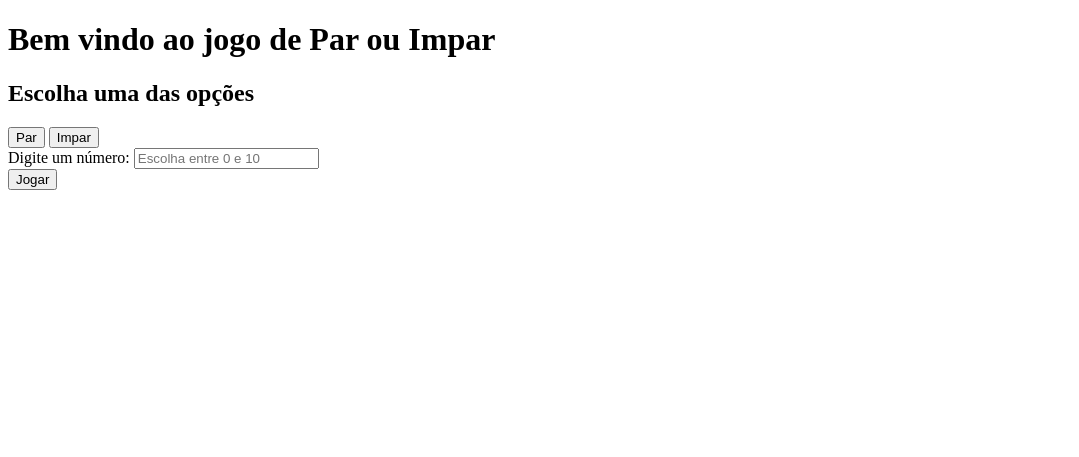
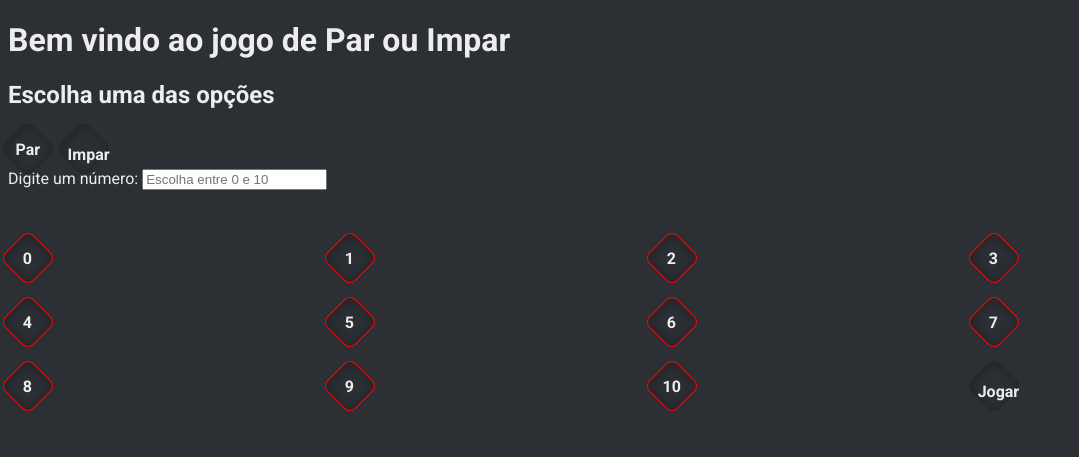
Before and after one commit to vieira-a/par-ou-impar, a plain HTML site: page index.html in a window 1280 px wide. Shown: the whole page, without its empty margins (0-1079 px from the left). Drawn offline with Linux system fonts and the light colour scheme.

Commit message:
Iniciando CSS da página

```diff
--- /dev/null
+++ b/assets/css/style.css
@@ -0,0 +1,68 @@
+* {
+    --bg-main: #2c2f34;
+    --shadow-1: #26292d;
+    --shadow-2: #222428;
+    --shadow-3: #2c2e32;
+    --white: #ededed;
+    --green: #24d0e0;
+}
+
+
+html {
+    font-family: 'Roboto', sans-serif;
+    background-color: var(--bg-main);
+    color: var(--white);
+}
+
+button {
+    cursor: pointer;
+    border: none;
+    background-color: inherit;
+    font: inherit;
+    color: inherit;
+
+}
+
+main button {
+    width: 2.5rem;
+    height: 2.5rem;
+    background-color: var(--bg-main);
+    border-radius: .5rem;
+    box-shadow: inset 1px 0px 10px 2px var(--shadow-2);
+    transform: rotate(45deg);
+}
+
+main button:hover {
+    box-shadow: 0px 0px 10px 5px var(--shadow-2);
+}
+
+main .numbers {
+    display: grid;
+    grid-template-columns: 1fr 1fr 1fr 1fr;
+    gap: 1.5rem;
+    padding-block: 3rem;
+}
+
+main .numbers .number {
+    border: 1px solid red;
+}
+
+main .choose .container {
+    display: flex;
+    gap: 1rem;
+}
+
+button span {
+    font-weight: bold;
+    display: inline-block;
+    transform: rotate(-45deg);
+}
+
+main .numbers button {
+    font-weight: bold;
+}
+
+main .numbers button span {
+    display: inline-block;
+    transform: rotate(-45deg);
+}
--- a/index.html
+++ b/index.html
@@ -4,6 +4,16 @@
     <meta charset="UTF-8">
     <meta http-equiv="X-UA-Compatible" content="IE=edge">
     <meta name="viewport" content="width=device-width, initial-scale=1.0">
+    <!--
+        Google fonts
+    -->
+    <link rel="preconnect" href="https://fonts.googleapis.com">
+    <link rel="preconnect" href="https://fonts.gstatic.com" crossorigin>
+    <link href="https://fonts.googleapis.com/css2?family=Roboto:wght@400;700&display=swap" rel="stylesheet">
+
+    <!--CSS style-->
+    <link rel="stylesheet" href="/assets/css/style.css">
+
     <title>Par ou Impar</title>
 </head>
 <body>
@@ -12,15 +22,31 @@
     </header>
     <main>
         <div class="choose">
-            <h2>Escolha uma das opções</h2>
-            <button class="par">Par</button>
-            <button class="impar">Impar</button>
+            <header class="header">
+                <h2>Escolha uma das opções</h2>
+            </header>
+            <div class="container">
+                <button class="par"><span>Par</span></button>
+                <button class="impar"><span>Impar</span></button>
+            </div>
         </div>
         <div class="choosenumber">
             Digite um número: <input type="number" id="usernumber" placeholder="Escolha entre 0 e 10">
         </div>
-        <div class="play">
-            <button class="jogar" onclick="playGame()">Jogar</button>
+
+        <div class="numbers">
+            <button class="number"><span>0</span></button>
+            <button class="number"><span>1</span></button>
+            <button class="number"><span>2</span></button>
+            <button class="number"><span>3</span></button>
+            <button class="number"><span>4</span></button>
+            <button class="number"><span>5</span></button>
+            <button class="number"><span>6</span></button>
+            <button class="number"><span>7</span></button>
+            <button class="number"><span>8</span></button>
+            <button class="number"><span>9</span></button>
+            <button class="number"><span>10</span></button>
+            <button class="jogar" onclick="playGame()"><span>Jogar</span></button>
         </div>
         <div class="gameresult">
             <h3 class="result"></h3>
```
